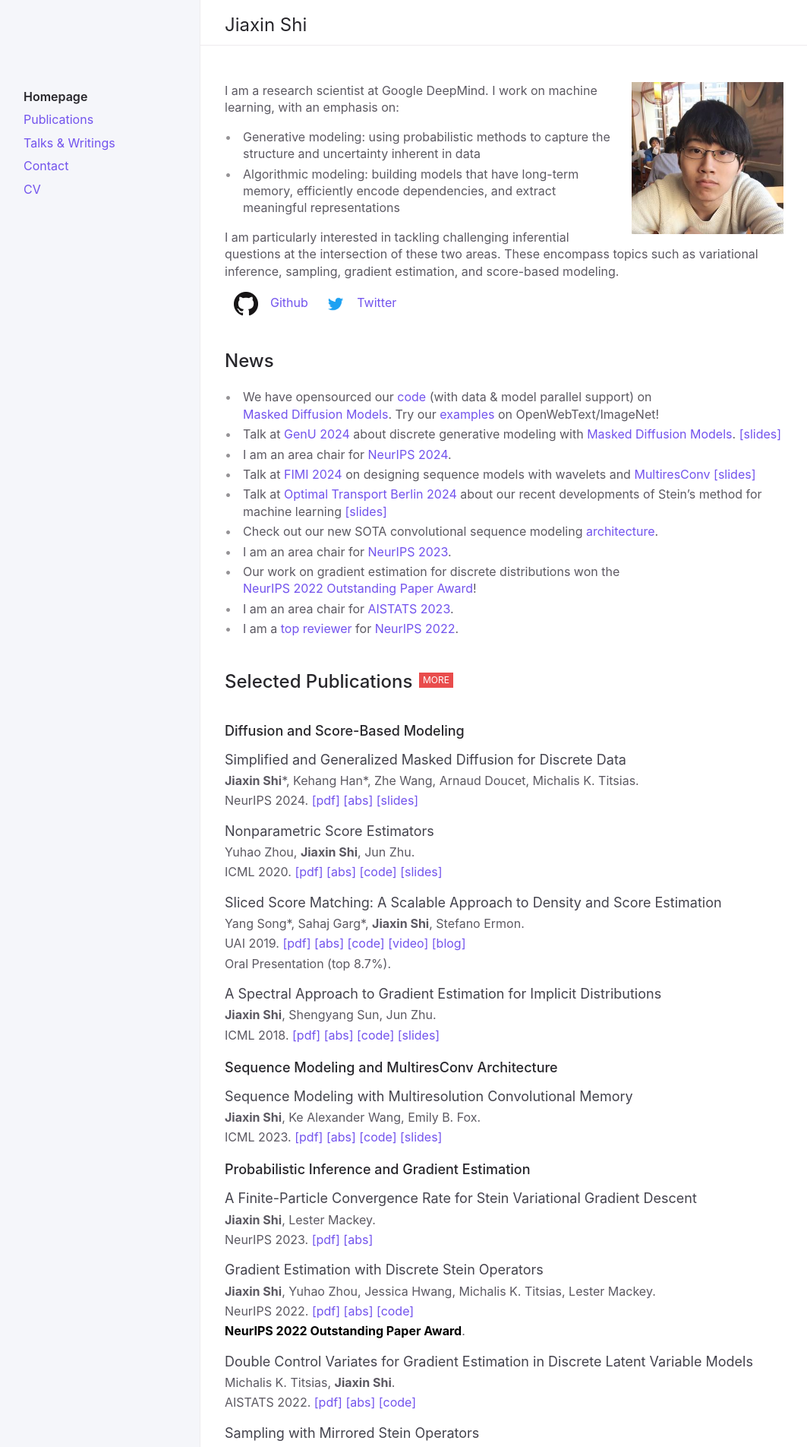
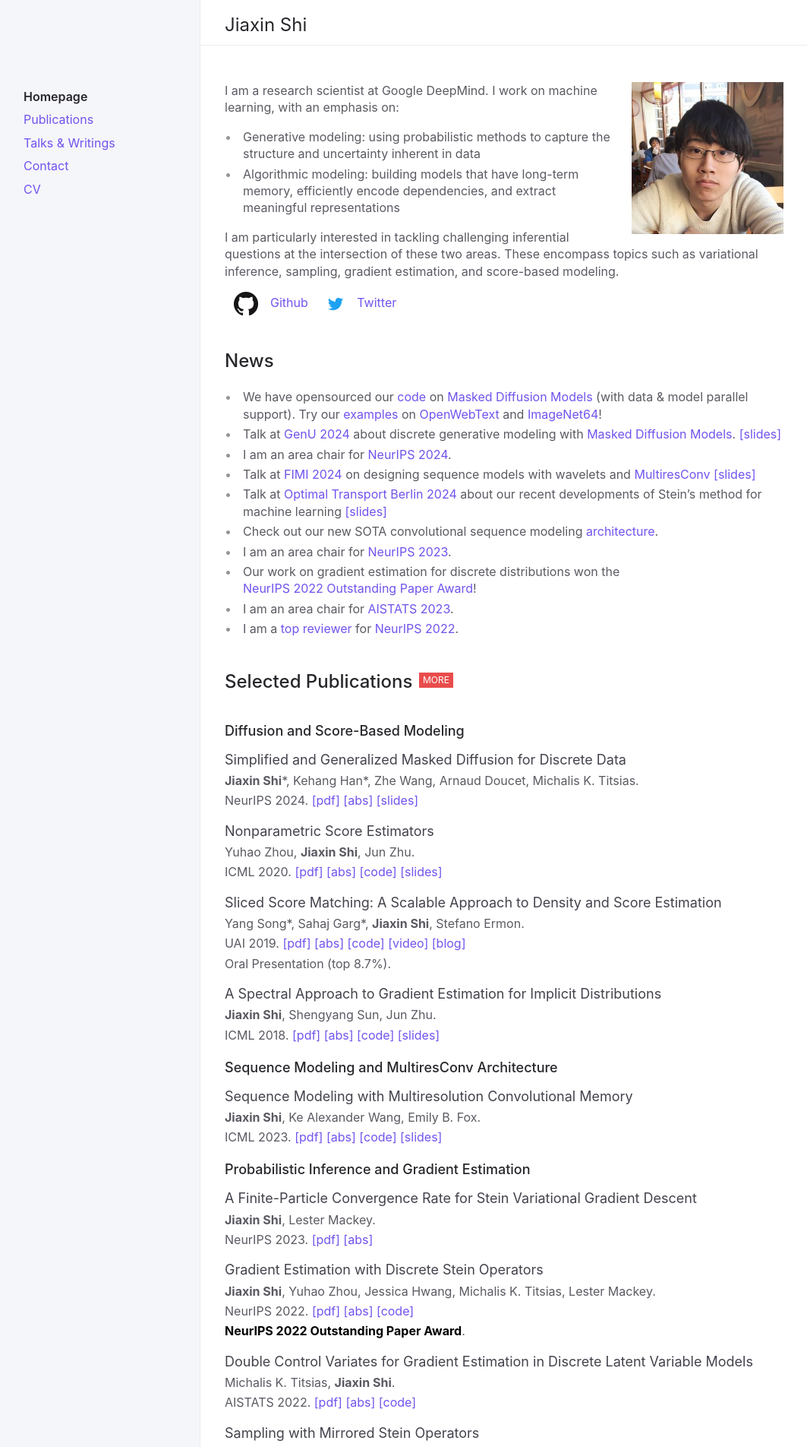
Before and after one commit to thjashin/thjashin.github.io, a Jekyll site: the page built from index.md, in a window 1280 px wide. Shown: the top 1904 px of the page at 76% size, without its empty margins (92-1155 px from the left). Built offline with Jekyll 4.4.1, drawn with Linux system fonts in a browser that asks for light colours.

Commit message:
Update index.md

```diff
--- a/index.md
+++ b/index.md
@@ -38,7 +38,7 @@ I received my B.E. in Computer Science at Tsinghua University.
 ## News
 {: .d-inline-block :}
 
-* We have opensourced our [code](https://github.com/google-deepmind/md4) (with data & model parallel support) on [Masked Diffusion Models](https://arxiv.org/abs/2406.04329). Try our [examples](https://github.com/google-deepmind/md4/tree/main/md4/configs/md4) on OpenWebText/ImageNet!
+* We have opensourced our [code](https://github.com/google-deepmind/md4) on [Masked Diffusion Models](https://arxiv.org/abs/2406.04329) (with data & model parallel support). Try our [examples](https://github.com/google-deepmind/md4/tree/main/md4/configs/md4) on [OpenWebText](https://github.com/google-deepmind/md4/tree/main/md4/configs/md4/openwebtext.py) and [ImageNet64](https://github.com/google-deepmind/md4/tree/main/md4/configs/md4/imagenet64.py)!
 * Talk at [GenU 2024](https://genu.ai/2024/) about discrete generative modeling with [Masked Diffusion Models](https://arxiv.org/abs/2406.04329). [[slides]](https://thjashin.github.io/talks/jiaxins_md4_genu.pdf)
 * I am an area chair for [NeurIPS 2024](https://neurips.cc/Conferences/2024).
 * Talk at [FIMI 2024](https://ismseminar.github.io/fimi2024/) on designing sequence models with wavelets and [MultiresConv](https://arxiv.org/abs/2305.01638)  [[slides]](https://thjashin.github.io/talks/multires-conv-fimi.pdf)
```
